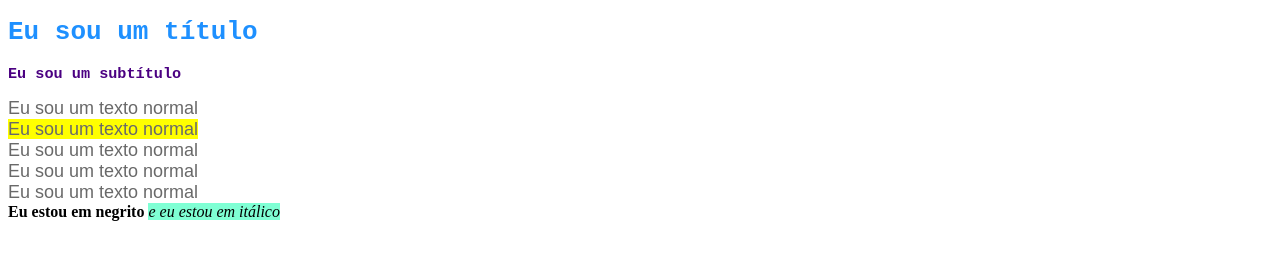
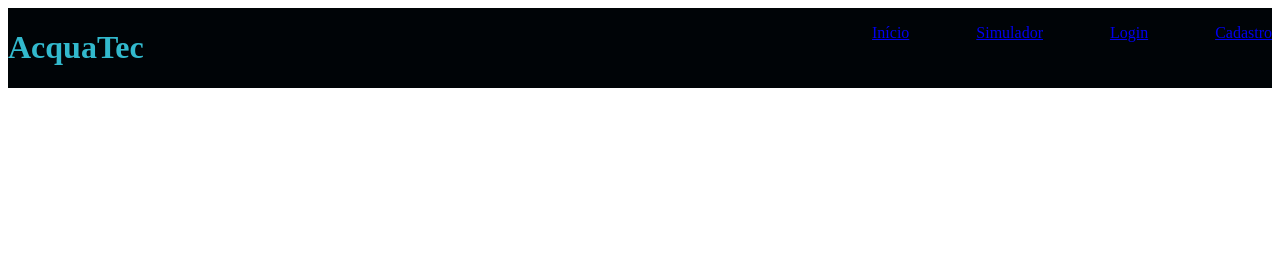
Before and after one commit to RafaelSampaio777/projeto-rafael-sampaio, a plain HTML site: page index.html in a window 1280 px wide. Drawn offline with Linux system fonts and the light colour scheme.

Commit message:
site institucional V0

```diff
--- a/index.html
+++ b/index.html
@@ -4,18 +4,20 @@
     <meta charset="UTF-8">
     <meta http-equiv="X-UA-Compatible" content="IE=edge">
     <meta name="viewport" content="width=device-width, initial-scale=1.0">
-    <title>Projeto IOT Revolucionário</title>
+    <title>AcquaTec</title>
     <link rel="stylesheet" href="style.css">
 </head>
 <body>
-    <h1 >Eu sou um título</h1>
-    <h3 >Eu sou um subtítulo</h3>
-    <span >Eu sou um texto normal</span><br>
-    <span class="destaque">Eu sou um texto normal</span><br>
-    <span >Eu sou um texto normal</span><br>
-    <span >Eu sou um texto normal</span><br>
-    <span >Eu sou um texto normal</span><br>
-    <b>Eu estou em negrito</b>
-    <i class="destaque" id="destaqueEspecial">e eu estou em itálico</i>
+    <div class="header">
+        <div class="container">
+            <h1>AcquaTec</h1>
+            <ul class="navbar">
+                <li><a href="#">Início</a></li>
+                <li><a href="#">Simulador</a></li>
+                <li><a href="#">Login</a></li>
+                <li><a href="#">Cadastro</a></li>
+            </ul>
+        </div>
+    </div>
 </body>
 </html>
--- a/style.css
+++ b/style.css
@@ -1,23 +1,16 @@
-h1 {
-    color: dodgerblue;
-    font-family: monospace;
+.header {
+    background-color: #000407;
+    color: #32b9cd;
 }
 
-h3 {
-    color: indigo;
-    font-family: monospace;
+.container {
+    display: flex;
+    justify-content: space-between;
 }
 
-span {
-    color: dimgray;
-    font-family: Arial;
-    font-size: 18px;
+.navbar {
+    display: flex;
+    list-style: none;
+    width: 400px;
+    justify-content: space-between;
 }
-
-.destaque {
-    background-color: yellow;
-}
-
-#destaqueEspecial {
-    background-color: aquamarine;
-}
```
